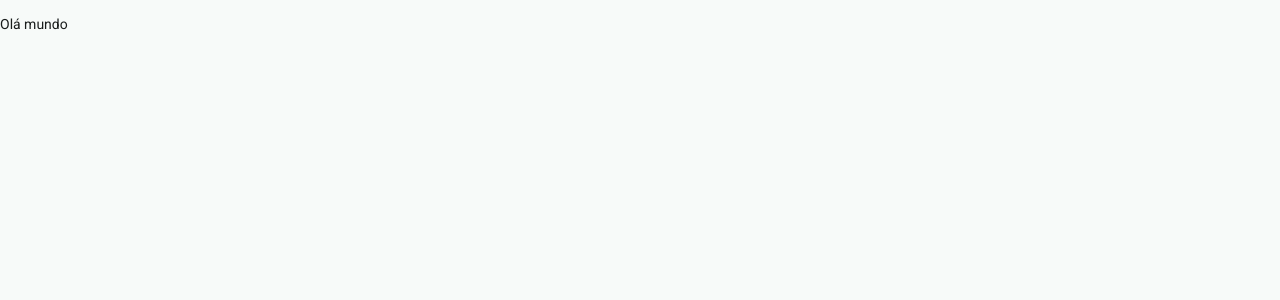
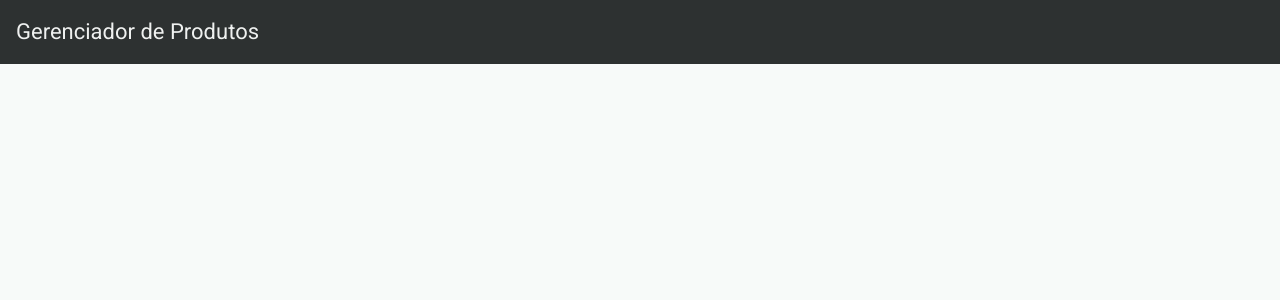
Before and after one commit to Isabellagouveias/product-store, an Angular app: page / in a window 1280 px wide. Shown: the top 300 px of the page. Built offline with nearby package versions, Linux system fonts and the light colour scheme.

Commit message:
feat: adiciona matToolBar ao componente header

```diff
--- a/src/app/shared/components/header/header.html
+++ b/src/app/shared/components/header/header.html
@@ -1 +1,3 @@
-<p>Olá mundo</p>
+<mat-toolbar>
+  <span>Gerenciador de Produtos</span>
+</mat-toolbar>
--- a/src/app/shared/components/header/header.scss
+++ b/src/app/shared/components/header/header.scss
@@ -0,0 +1,8 @@
+@use '@angular/material' as mat;
+
+:host {
+  @include mat.toolbar-overrides((
+    container-background-color: var(--mat-sys-inverse-surface),
+    container-text-color: var(--mat-sys-inverse-on-surface),
+  ));
+}
--- a/src/app/shared/components/header/header.ts
+++ b/src/app/shared/components/header/header.ts
@@ -1,8 +1,9 @@
 import { Component } from '@angular/core';
+import { MatToolbarModule } from '@angular/material/toolbar';
 
 @Component({
   selector: 'app-header',
-  imports: [],
+  imports: [MatToolbarModule],
   templateUrl: './header.html',
   styleUrl: './header.scss',
 })
```
